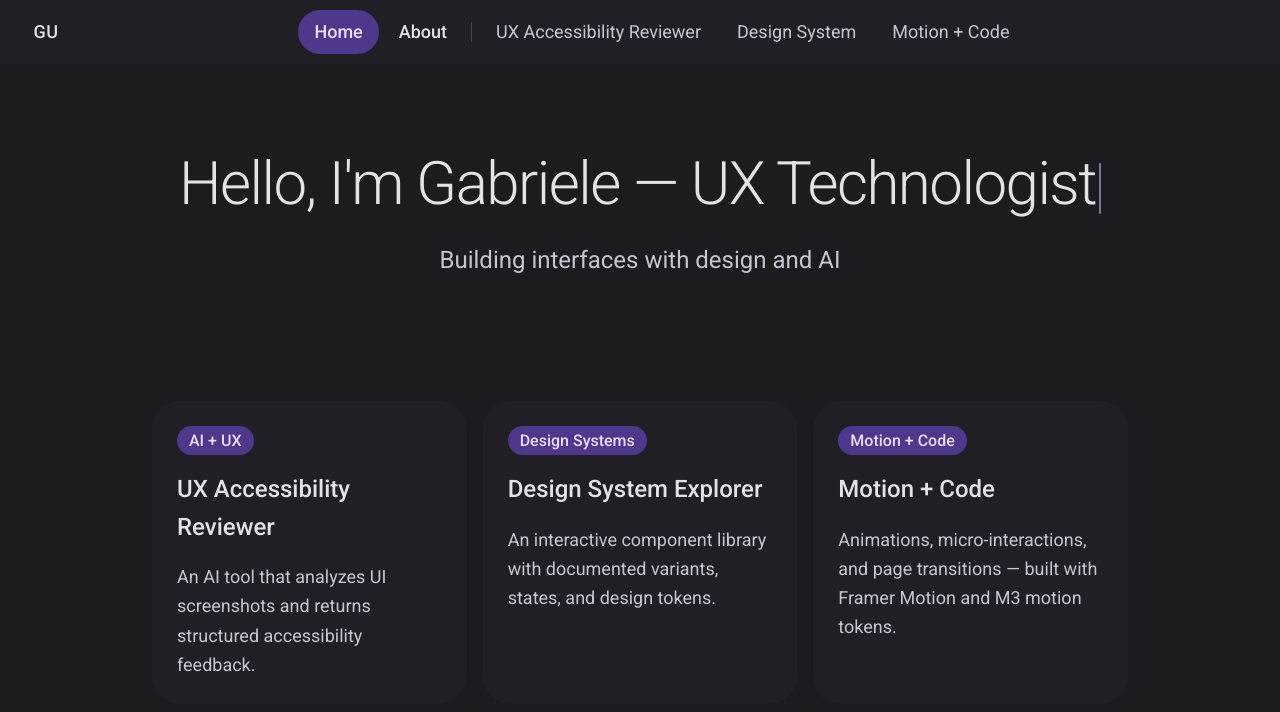
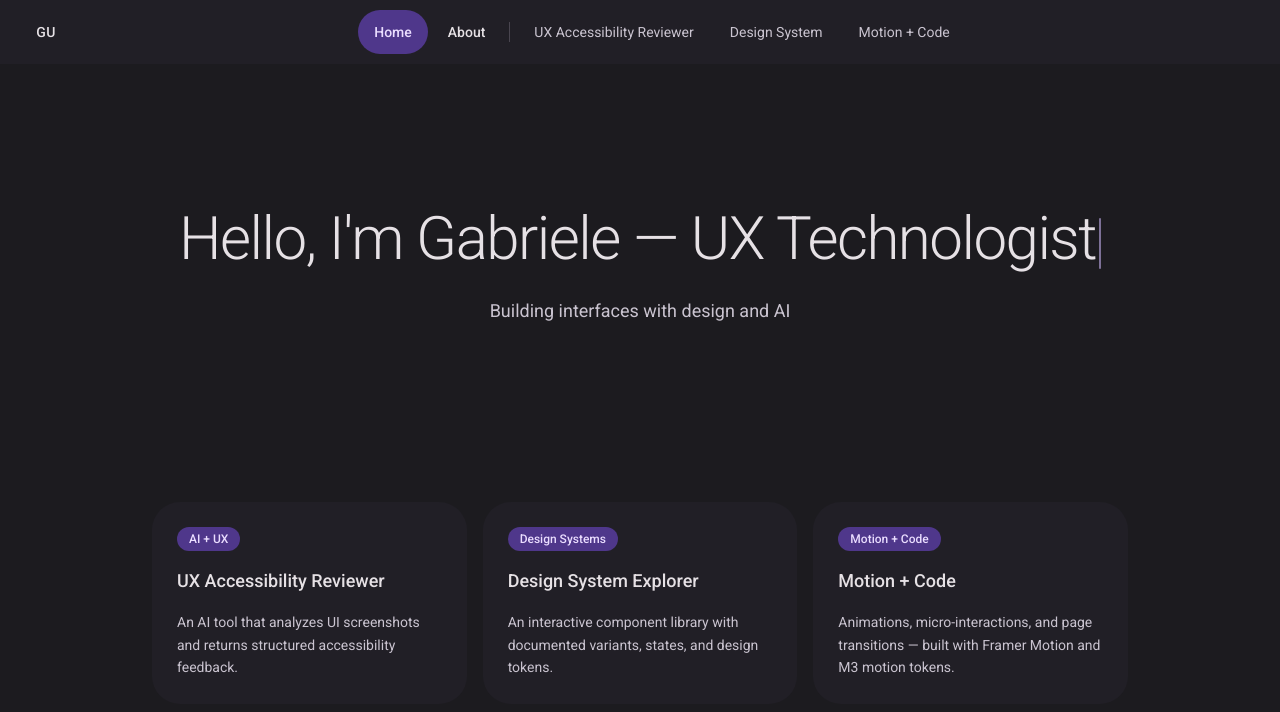
Before and after one commit to gucar-ctrl/ux-engineer-portfolio, a Next.js app: page / in a window 1280 px wide. Shown: the top 712 px of the page. Built offline with nearby package versions, Linux system fonts and the light colour scheme.

Commit message:
fix: revert custom text scale, use standard Tailwind proportions

```diff
--- a/app/globals.css
+++ b/app/globals.css
@@ -52,23 +52,13 @@
 
 @theme inline {
   --font-sans: var(--font-roboto);
-
-  /* Scala tipografica — minimo 16px (1rem) */
-  --text-xs:   1rem;       /* 16px — minimo assoluto */
-  --text-sm:   1.125rem;   /* 18px */
-  --text-base: 1.25rem;    /* 20px */
-  --text-lg:   1.5rem;     /* 24px */
-  --text-xl:   1.75rem;    /* 28px */
-  --text-2xl:  2rem;       /* 32px */
-  --text-3xl:  2.5rem;     /* 40px */
-  --text-4xl:  3rem;       /* 48px */
-  --text-5xl:  3.5rem;     /* 56px */
 }
 
 body {
   background-color: var(--md-background);
   color: var(--md-on-background);
   font-family: var(--font-roboto), system-ui, sans-serif;
+  font-size: 1rem; /* 16px minimum for body copy */
   -webkit-font-smoothing: antialiased;
 }
 
```
